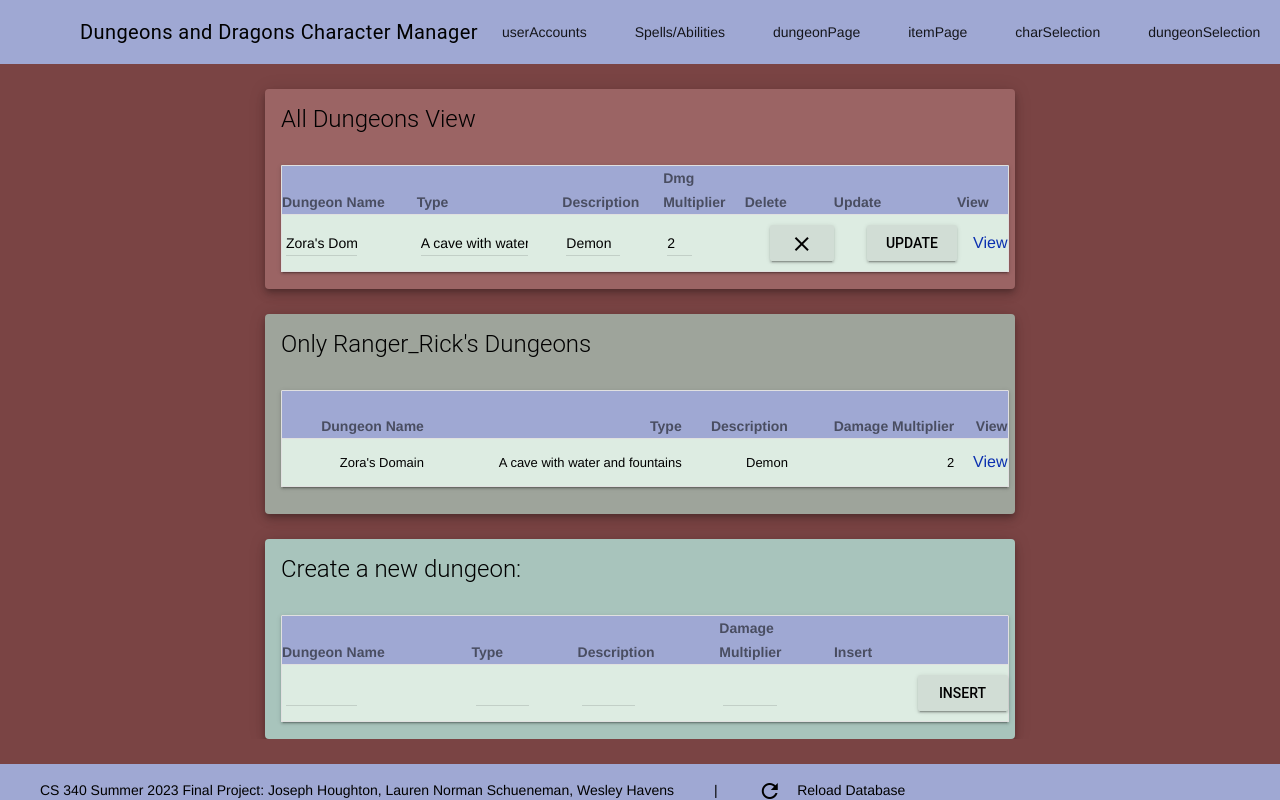
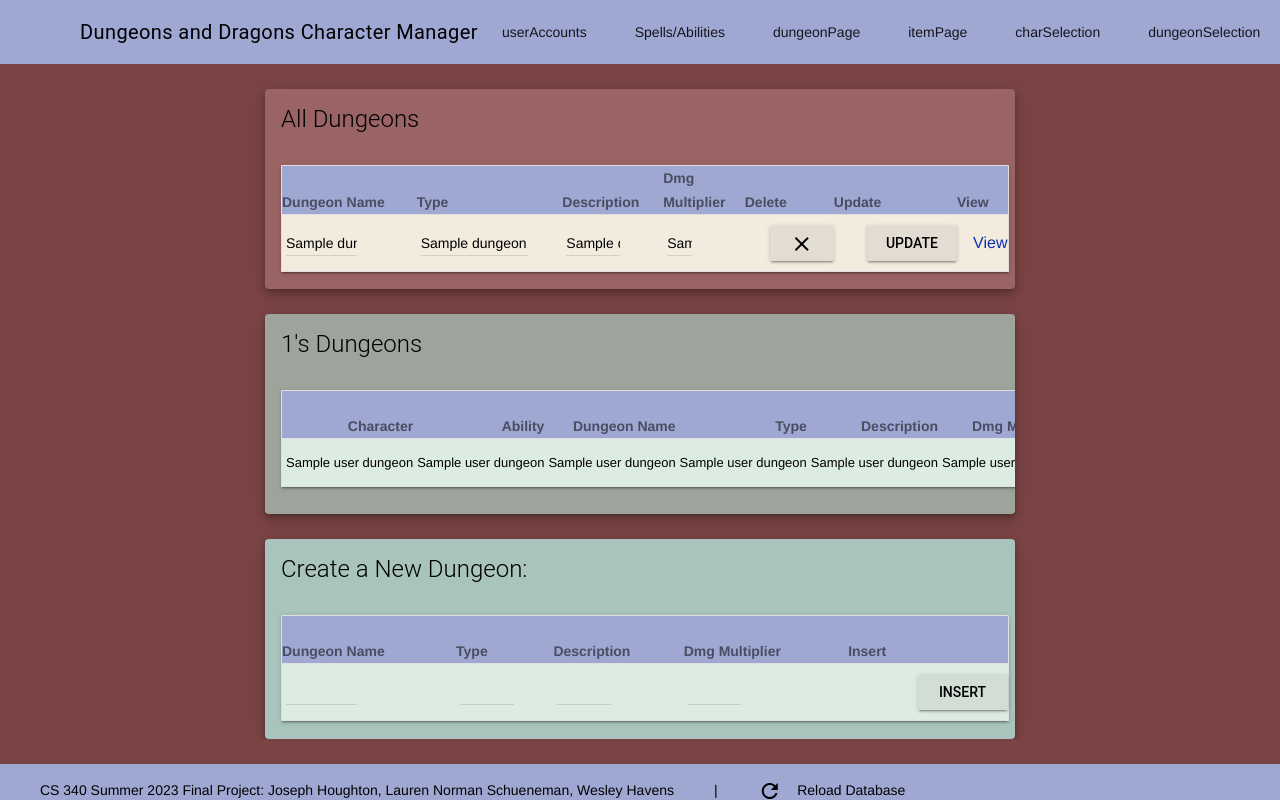
Before and after one commit to WesDH/CS340_FinalProject_Group38, a Flask app: template templates/dungeonSelection.html in a window 1280 px wide. Run offline with Flask 3, Linux system fonts and the light colour scheme; the template is opened without the code that fills it: most values are stand-ins (such as "Sample title", 1, 10 or a date in 2020); parts of the project's set-up code (start-up, migrations or seed data) failed here and were passed over; some libraries are stand-ins or nearby versions.

Commit message:
dungeons basically finished

```diff
--- a/app.py
+++ b/app.py
@@ -123,7 +123,7 @@ def char_selection_v2():
     elif request.method == "POST":
         print("button clicked =", request.form['button_press'], file=sys.stderr)
         if request.form['button_press'] == "insert":
-            print("insert was clicked")
+            print("insert was clicked on charSelection page")
             try:
                 char_name = request.form['char_name']
                 char_race = request.form['char_race']
@@ -150,7 +150,7 @@ def char_selection_v2():
 
 
         elif request.form['button_press'][0] == "d":
-            print("delete was clicked")
+            print("delete was clicked on charSelection page")
             char_id = request.form['button_press'][1:]
             print("char_id =", char_id)
             try:
@@ -172,14 +172,14 @@ def char_selection_v2():
 
 
 
-            return render_template('charSelection.html',
-                                    username=username,
-                                    all_chars=all_chars,
-                                    user_chars=user_chars)
+            # return render_template('charSelection.html',
+            #                         username=username,
+            #                         all_chars=all_chars,
+            #                         user_chars=user_chars)
 
 
         elif request.form['button_press'][0] == "u":
-            print("update was clicked")
+            print("update was clicked on charSelection page")
             char_id = request.form['button_press'][1:]
             print("char_id =", char_id)
             try:
@@ -202,19 +202,37 @@ def char_selection_v2():
 
 
 
-            return render_template('charSelection.html',
-                                    username=username,
-                                    all_chars=all_chars,
-                                    user_chars=user_chars)
-    elif request.method == "PATCH":
-        print(request.json)
-        return "OK", 202
+           # return render_template('charSelection.html',
+           #                         username=username,
+           #                         all_chars=all_chars,
+           #                         user_chars=user_chars)
+    # elif request.method == "PATCH":
+    #     print(request.json)
+    #     return "OK", 202
 
 
 
-@app.route("/dungeonPage.html", methods=['GET'])
-def dungeon_page():
-    return render_template('dungeonPage.html')
+# @app.route("/dungeonPage.html", methods=['GET'])
+@app.route("/dungeonPage.html/dungeon_id=<dungeon_id>", methods=['GET'])
+def dungeon_page(dungeon_id):
+    print("dungeon_id =", dungeon_id)
+    if request.method == "GET":
+        cur = mysql.connection.cursor()
+        if dungeon_id:
+            dungeon = cur.execute(sql.get_dungeon, [dungeon_id])
+            if dungeon > 0:
+                dungeon = cur.fetchall()[0]
+            print("dungeon =", dungeon)
+            return render_template('dungeonPage.html',
+                                   dungeon_id=dungeon_id,
+                                   dungeon=dungeon)
+        else:
+            dungeon = None
+            return render_template('dungeonPage.html',
+                                   dungeon_id=dungeon_id,
+                                   dungeon=dungeon)
+
+
 
 
 
@@ -246,6 +264,66 @@ def dungeon_selection():
                            username=username,
                            all_dungeons=all_dungeons,
                            user_dungeons=user_dungeons)
+
+
+    elif request.method == "POST":
+        print("button clicked =", request.form['button_press'], file=sys.stderr)
+        if request.form['button_press'] == "insert":
+            print("insert was clicked on dungeonSelection page")
+            try:
+                dungeon_name = request.form['dungeon_name']
+                dungeon_type = request.form['dungeon_type']
+                dungeon_description = request.form['dungeon_description']
+                damage_multiplier = request.form['damage_multiplier']
+                cur = mysql.connection.cursor()
+                cur.execute(sql.add_dungeon, (dungeon_name, dungeon_type, dungeon_description, damage_multiplier))
+                mysql.connection.commit()
+                cur.close()
+                flash(f"Row inserted for dungeon: {dungeon_name}", "info")
+                return redirect(url_for("dungeon_selection"))
+            except Exception as exc:
+                flash_err(exc)
+                return redirect(url_for("dungeon_selection"))
+
+
+        elif request.form['button_press'][0] == "d":
+            print("delete was clicked on dungeonSelection page")
+            dungeon_id = request.form['button_press'][1:]
+            print("dungeon_id =", dungeon_id)
+            try:
+                dungeon_name = request.form['dungeon_name']
+                dungeon_type = request.form['dungeon_type']
+                dungeon_description = request.form['dungeon_description']
+                damage_multiplier = request.form['damage_multiplier']
+                cur = mysql.connection.cursor()
+                cur.execute(sql.delete_dungeon, [dungeon_id])
+                mysql.connection.commit()
+                cur.close()
+                flash(f"Row deleted for dungeon: {dungeon_name}", "info")
+                return redirect(url_for("dungeon_selection"))
+            except Exception as exc:
+                flash_err(exc)
+                return redirect(url_for("dungeon_selection"))
+
+
+        elif request.form['button_press'][0] == "u":
+            print("update was clicked on dungeonSelection page")
+            dungeon_id = request.form['button_press'][1:]
+            print("dungeon_id =", dungeon_id)
+            try:
+                dungeon_name = request.form['dungeon_name']
+                dungeon_type = request.form['dungeon_type']
+                dungeon_description = request.form['dungeon_description']
+                damage_multiplier = request.form['damage_multiplier']
+                cur = mysql.connection.cursor()
+                cur.execute(sql.update_dungeon, (dungeon_name, dungeon_type, dungeon_description, damage_multiplier, dungeon_id))
+                mysql.connection.commit()
+                cur.close()
+                flash(f"Row updated for dungeon: {dungeon_name}", "info")
+                return redirect(url_for("dungeon_selection"))
+            except Exception as exc:
+                flash_err(exc)
+                return redirect(url_for("dungeon_selection"))
 
 
 # @app.route("/itemPage.html", methods=['GET'])
--- a/templates/dungeonSelection.html
+++ b/templates/dungeonSelection.html
@@ -7,7 +7,7 @@
 
 <div class="table_data table_left mdl-card mdl-shadow--6dp">
     <div class="mdl-card__title">
-        <h2 class="mdl-card__title-text">All Dungeons View</h2>
+        <h2 class="mdl-card__title-text">All Dungeons</h2>
     </div>
     <div class="mdl-card__supporting-text">
         <table class="mdl-data-table mdl-js-data-table mdl-shadow--2dp">
@@ -23,83 +23,73 @@
                 </tr>
             </thead>
             <tbody>
-                <tr>
+		{% for dungeon in all_dungeons %}
+		<form action="/dungeonSelection.html" method="POST">
+                <tr dungeon_id="{{dungeon[0]}}">
                     <td>
                         <div class="mdl-textfield fat mdl-js-textfield">
-                            <input class="mdl-textfield__input" type="text" value="Zora's Domain">
+                            <input
+			    	class="mdl-textfield__input"
+				type="text"
+				name="dungeon_name"
+				value="{{dungeon[1]}}">
                             <label class="mdl-textfield__label" ></label>
                         </div>
                     </td>
                     <td>
                         <div class="mdl-textfield fatter mdl-js-textfield">
-                            <input class="mdl-textfield__input" type="text" value="A cave with water and fountains">
+                            <input
+			    	class="mdl-textfield__input"
+				type="text"
+				name="dungeon_type"
+				value="{{dungeon[2]}}">
                             <label class="mdl-textfield__label" ></label>
                         </div>
                     </td>
                     <td>
                         <div class="mdl-textfield normal mdl-js-textfield">
-                            <input class="mdl-textfield__input" type="text" value="Demon">
+                            <input
+			    	class="mdl-textfield__input"
+				type="text"
+				name="dungeon_description"
+				value="{{dungeon[3]}}">
 			    <label class="mdl-textfield__label" ></label>
                         </div>
                     </td>
                     <td>
                         <div class="mdl-textfield thinner mdl-js-textfield">
-                            <input class="mdl-textfield__input" type="number" value="2">
+                            <input
+			    	class="mdl-textfield__input"
+				type="text"
+				name="damage_multiplier"
+				value="{{dungeon[4]}}">
                             <label class="mdl-textfield__label" ></label>
                         </div>
                     </td>
                     <td>
-                        <button class="mdl-button delete mdl-js-button mdl-button--raised mdl-js-ripple-effect">
+                        <button class="mdl-button delete mdl-js-button mdl-button--raised mdl-js-ripple-effect"
+				type="submit"
+				name="button_press"
+				value="d{{dungeon[0]}}"
+				>
                             <i class="material-icons md-18">close</i>
                         </button>
                     </td>
                     <td>
-                        <button class="mdl-button mdl-js-button mdl-button--raised mdl-js-ripple-effect">
+                        <button class="mdl-button mdl-js-button mdl-button--raised mdl-js-ripple-effect"
+				type="submit"
+				name="button_press"
+				value="u{{dungeon[0]}}"
+				>
                             Update
                         </button>
                     </td>
                     <td>
-                        <a class="view_link" href="/charPage.html">View</a>
+			    <a class="view_link" href="/dungeonPage.html/dungeon_id={{dungeon[0]}}">View</a>
                     </td>
                 </tr>
-            </tbody>
-        </table>
-    </div>
-</div>
-
-<div class="table_data table_right mdl-card mdl-shadow--6dp">
-    <div class="mdl-card__title">
-        <h2 class="mdl-card__title-text">Only Ranger_Rick's Dungeons</h2>
-    </div>
-    <div class="mdl-card__supporting-text">
-        <table class="mdl-data-table th-right-align mdl-js-data-table mdl-shadow--2dp">
-            <thead>
-                <tr>
-                    <th>Dungeon Name</th>
-                    <th>Type</th>
-                    <th>Description</th>
-                    <th>Damage Multiplier</th>
-                    <th>View</th>
-                </tr>
-            </thead>
-            <tbody>
-                <tr>
-                    <td>
-                        Zora's Domain
-                    </td>
-                    <td>
-                        A cave with water and fountains
-                    </td>
-                    <td>
-                        Demon
-                    </td>
-                    <td>
-                        2
-                    </td>
-                    <td>
-                        <a class="view_link" href="/dungeonPage.html">View</a>
-                    </td>
-                </tr>
+		</form>
+		{% endfor %}
             </tbody>
         </table>
     </div>
@@ -107,23 +97,82 @@
 
 
 
+{% if username %}
+<div class="table_data table_right mdl-card mdl-shadow--6dp">
+    <div class="mdl-card__title">
+	    <h2 class="mdl-card__title-text">{{username[0][0]}}'s Dungeons</h2>
+    </div>
+    <div class="mdl-card__supporting-text">
+        <table class="mdl-data-table th-right-align mdl-js-data-table mdl-shadow--2dp">
+            <thead>
+                <tr>
+		    <th>Character</th>
+                    <th>Ability</th>
+                    <th>Dungeon Name</th>
+                    <th>Type</th>
+                    <th>Description</th>
+                    <th>Dmg Multiplier</th>
+		    <th>View</th>
+                </tr>
+            </thead>
+            <tbody>
+		{% if user_dungeons %}
+		{% for user_dungeon in user_dungeons %}
+                <tr>
+		    <td>
+			    {{user_dungeon[1]}}
+		    </td>
+		    <td>
+			    {{user_dungeon[2]}}
+		    </td>
+		    <td>
+			    {{user_dungeon[3]}}
+		    </td>
+		    <td>
+			    {{user_dungeon[4]}}
+		    </td>
+		    <td>
+			    {{user_dungeon[5]}}
+		    </td>
+		    <td>
+			    {{user_dungeon[6]}}
+		    </td>
+		    <td>
+			    <a class="view_link" href="/dungeonPage.html/dungeon_id={{user_dungeon[0]}}">View</a>
+                    </td>
+                </tr>
+		{% endfor %}
+		{% endif %}
+            </tbody>
+        </table>
+    </div>
+</div>
 
+{% else %}
+<div class="table_data table_right mdl-card mdl-shadow--6dp">
+    <div class="mdl-card__title">
+	    <h2 class="mdl-card__title-text">Select a User to view their Dungeons</h2>
+    </div>
+</div>
 
+{% endif %}
 
 
 
 <div class="table_data table_left mdl-card mdl-shadow--6dp">
     <div class="mdl-card__title">
-        <h2 class="mdl-card__title-text">Create a new dungeon:</h2>
+        <h2 class="mdl-card__title-text">Create a New Dungeon:</h2>
     </div>
+
     <div class="mdl-card__supporting-text">
+	<form action="/dungeonSelection.html" method="POST">
         <table class="mdl-data-table mdl-js-data-table mdl-shadow--2dp">
             <thead>
                 <tr>
                     <th>Dungeon Name</th>
                     <th>Type</th>
                     <th>Description</th>
-                    <th>Damage<br>Multiplier</th>
+                    <th>Dmg Multiplier</th>
 		    <th>Insert</th>
                 </tr>
             </thead>
@@ -131,37 +180,67 @@
                 <tr>
                     <td>
                         <div class="mdl-textfield fat mdl-js-textfield">
-                            <input class="mdl-textfield__input" type="text" value="">
+                            <input
+			    	class="mdl-textfield__input"
+				type="text"
+				name="dungeon_name"
+				value=""
+				>
                             <label class="mdl-textfield__label" ></label>
                         </div>
                     </td>
                     <td>
                         <div class="mdl-textfield normal mdl-js-textfield">
-                            <input class="mdl-textfield__input" type="text" value="">
+                            <input
+			    	class="mdl-textfield__input"
+				type="text"
+				name="dungeon_type"
+				value=""
+				>
                             <label class="mdl-textfield__label" ></label>
                         </div>
                     </td>
                     <td>
                         <div class="mdl-textfield normal mdl-js-textfield">
-                            <input class="mdl-textfield__input" type="text" value="">
+                            <input
+			    	class="mdl-textfield__input"
+				type="text"
+				name="dungeon_description"
+				value=""
+				>
                             <label class="mdl-textfield__label" ></label>
                         </div>
                     </td>
                     <td>
                         <div class="mdl-textfield normal mdl-js-textfield">
-                            <input class="mdl-textfield__input" type="number" value="">
+                            <input
+			    	class="mdl-textfield__input"
+				type="text"
+				name="damage_multiplier"
+				value=""
+				>
                             <label class="mdl-textfield__label" ></label>
                         </div>
                     </td>
                     <td>
-                        <button class="mdl-button mdl-js-button mdl-button--raised mdl-js-ripple-effect">
+                        <button
+				class="mdl-button mdl-js-button mdl-button--raised mdl-js-ripple-effect"
+				type="submit"
+				name="button_press"
+				value="insert"
+				>
                            INSERT
                         </button>
                     </td>
 		</tr>
             </tbody>
         </table>
+	</form>
     </div>
 </div>
 
+
+
+
+
 {% endblock %}
```
Also changed, not shown: queries.py (+19 -13 lines), templates/charSelection.html (+8 -9 lines), templates/dungeonPage.html (+15 -7 lines). Lines whose indentation alone changed are shown as unchanged.
